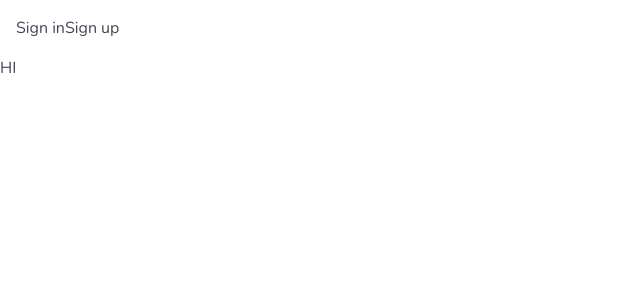
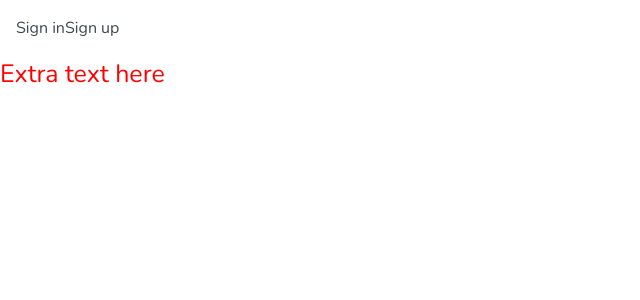
Before and after one commit to ConquistadoraJosie/spark-website, a Next.js app: page / in a window 1280 px wide. Shown: the top 300 px of the page, without its empty margins (0-640 px from the left). Built offline with nearby package versions, Linux system fonts and the light colour scheme; no server answers.

Commit message:
last commit

```diff
--- a/src/app/page.tsx
+++ b/src/app/page.tsx
@@ -1,10 +1,9 @@
-import '@/app/styles/globals.css';
-import '@/app/layout';
-import React from 'react';
-
+import "../sparkStyle.scss";
 
 export default function Page() {
   return (
-    <p>HI</p>
+
+    <div className="testingDiv">Extra text here</div>
+
   );
 }
--- a/src/sparkStyle.scss
+++ b/src/sparkStyle.scss
@@ -14,3 +14,9 @@ $blue-darker: #1a50c4;
 
 // Import the Google Font
 @import url("https://fonts.googleapis.com/css?family=Nunito:400,700");
+
+.testingDiv {
+    font-size: 25px;
+    font-family: Nunito;
+    color: red;
+}
```
